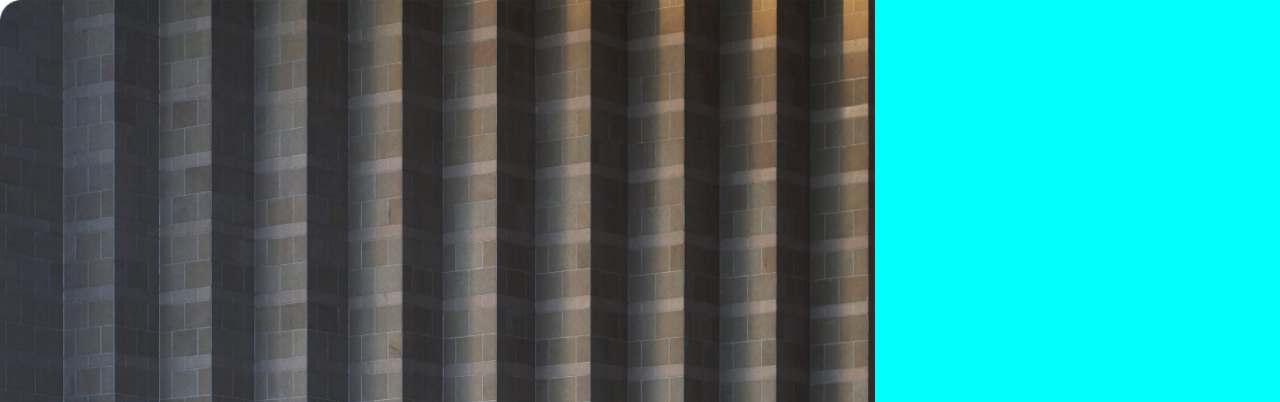
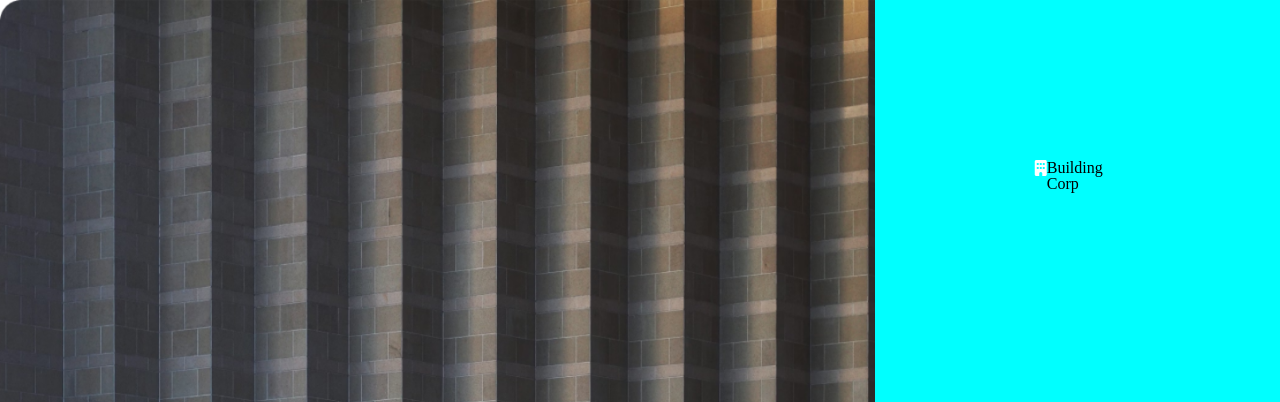
Before and after one commit to cadenasza/desafio-e, a plain HTML site: page index.html in a window 1280 px wide. Shown: the top 402 px of the page. Drawn offline with Linux system fonts and the light colour scheme.

Commit message:
adicionando conteudo da section container-login, adicionando icone e nome da empresa

```diff
--- a/index.html
+++ b/index.html
@@ -4,6 +4,8 @@
     <meta charset="UTF-8">
     <meta name="viewport" content="width=device-width, initial-scale=1.0">
     <title>Desafio</title>
+    <link rel="stylesheet" href="https://cdnjs.cloudflare.com/ajax/libs/font-awesome/6.6.0/css/all.min.css" integrity="sha512-Kc323vGBEqzTmouAECnVceyQqyqdsSiqLQISBL29aUW4U/M7pSPA/gEUZQqv1cwx4OnYxTxve5UMg5GT6L4JJg==" crossorigin="anonymous" referrerpolicy="no-referrer" />
+
     <link rel="stylesheet" href="./reset.css">
     <link rel="stylesheet" href="./styles.css">
 </head>
@@ -13,6 +15,12 @@
             <img class="img-de-fundo" src="./img/img1.png" alt="">
         </section>
         <section class="container-login">
+            <div class="div-container-login">
+                <div class="div-empresa">
+                    <i class="fa-solid fa-building icone"></i>
+                    <h2>Building Corp</h2>
+                </div>
+            </div>
         </section>
     </main>
 
--- a/styles.css
+++ b/styles.css
@@ -20,3 +20,17 @@ body{
     width: 100%;
     background-color: aqua;
 }
+
+.div-container-login{
+    display: flex;
+    justify-content: center;
+    align-items: center;
+}
+
+.div-empresa{
+    display: flex;
+    margin: 10rem;
+}
+.icone{
+    color: white;
+}
```
